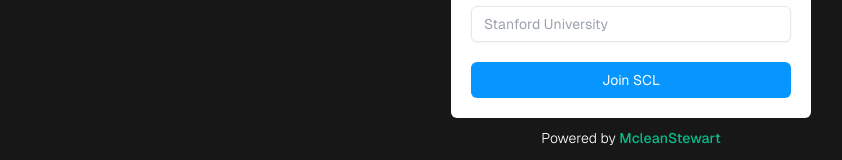
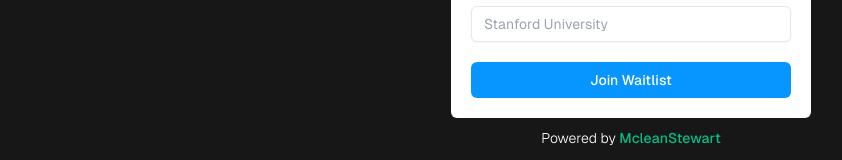
Before and after one commit to jackstewart254/studentcodelab, a Next.js app: page /contact in a window 1280 px wide. Shown: the part 419-579 px from the top of the page, without its empty margins (9-851 px from the left). Built offline with nearby package versions, Linux system fonts and the light colour scheme; no server answers.

Commit message:
Changed the font weight on the button

```diff
--- a/app/contact/page.tsx
+++ b/app/contact/page.tsx
@@ -158,7 +158,7 @@ const Contact = () => {
         className="w-full h-9 bg-[#0795FF] rounded-md flex items-center justify-center"
         onClick={handleInsertPress}
       >
-        <p className="text-white text-sm">Join SCL</p>
+        <p className="text-white text-sm font-[500]">Join Waitlist</p>
       </button>
     </div>
   );
```
